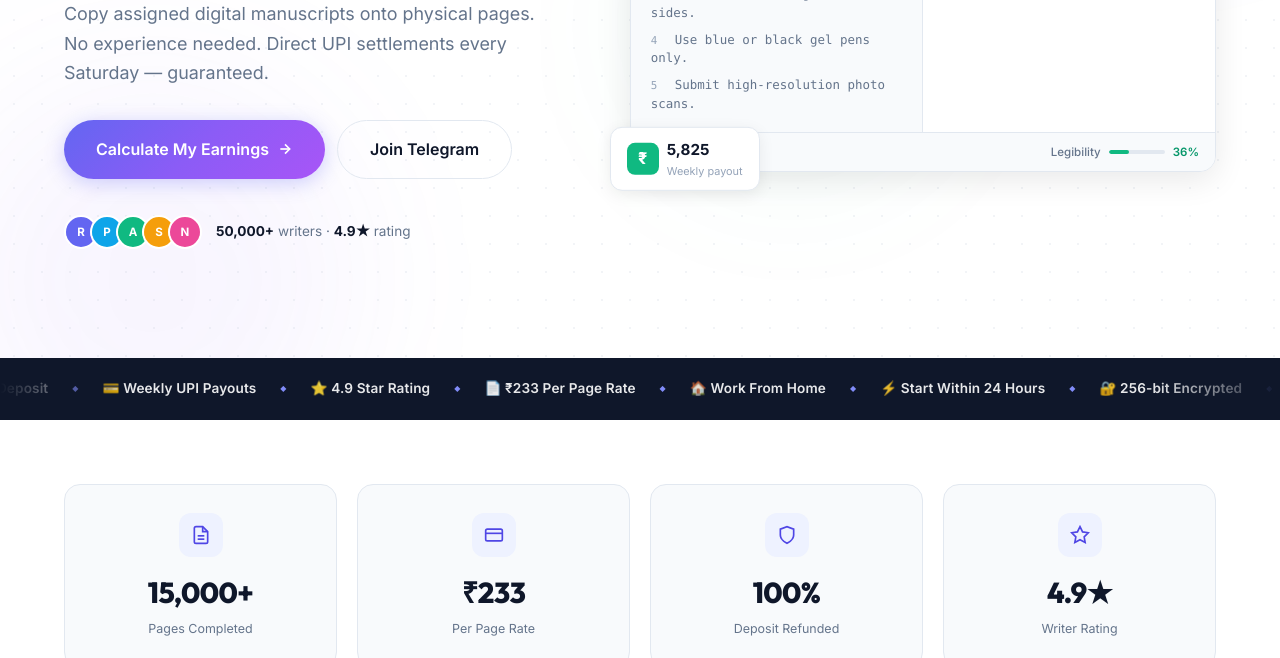
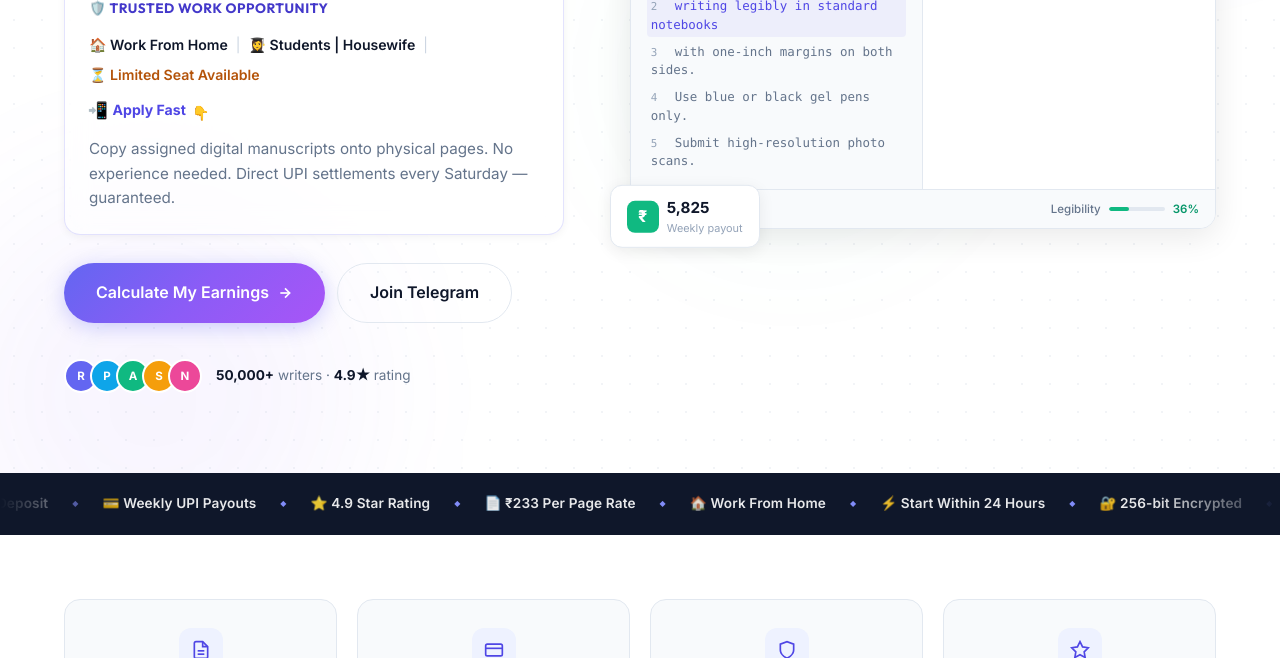
Before and after one commit to Aryxion/global-writing-work, a plain HTML site: page index.html in a window 1280 px wide. Shown: the part 442-1100 px from the top of the page. Drawn offline with Linux system fonts and the light colour scheme.

Commit message:
style: add structured opportunity card to hero section

```diff
--- a/index.html
+++ b/index.html
@@ -71,7 +71,22 @@
                         Earn <span class="gradient-text">₹15K–₹35K</span><br>
                         monthly by writing<br>from home.
                     </h1>
-                    <p class="hero-p">Copy assigned digital manuscripts onto physical pages. No experience needed. Direct UPI settlements every Saturday — guaranteed.</p>
+                    <div class="opportunity-card">
+                        <div class="opp-header">
+                            <span class="opp-badge">🛡️ Trusted Work Opportunity</span>
+                        </div>
+                        <div class="opp-features">
+                            <div class="opp-feature">🏠 Work From Home</div>
+                            <div class="opp-feature-sep">|</div>
+                            <div class="opp-feature">👩‍🎓 Students | Housewife</div>
+                            <div class="opp-feature-sep">|</div>
+                            <div class="opp-feature opp-urgent">⏳ Limited Seat Available</div>
+                        </div>
+                        <div class="opp-apply-bar">
+                            <span class="pulse-icon">📲</span> Apply Fast <span class="down-arrow">👇</span>
+                        </div>
+                        <p class="hero-p">Copy assigned digital manuscripts onto physical pages. No experience needed. Direct UPI settlements every Saturday — guaranteed.</p>
+                    </div>
                     <div class="hero-actions">
                         <a href="#workspace" class="btn-primary btn-lg">
                             <span>Calculate My Earnings</span>
--- a/styles.css
+++ b/styles.css
@@ -491,6 +491,123 @@ input[type="range"] { -webkit-appearance: none; appearance: none; }
     max-width: 480px;
     margin-bottom: 32px;
 }
+
+/* --- OPPORTUNITY CARD (Hero Info Box) --- */
+.opportunity-card {
+    background: rgba(255, 255, 255, 0.55);
+    backdrop-filter: blur(12px);
+    -webkit-backdrop-filter: blur(12px);
+    border: 1px solid rgba(99, 102, 241, 0.18);
+    border-radius: var(--radius-lg);
+    padding: 24px;
+    margin-bottom: 28px;
+    max-width: 500px;
+    text-align: left;
+    box-shadow: var(--shadow-sm);
+}
+
+.opp-badge {
+    display: inline-flex;
+    align-items: center;
+    gap: 6px;
+    font-family: var(--font-display);
+    font-weight: 700;
+    font-size: 0.85rem;
+    color: var(--brand-700);
+    text-transform: uppercase;
+    letter-spacing: 0.04em;
+    margin-bottom: 14px;
+}
+
+.opp-features {
+    display: flex;
+    flex-wrap: wrap;
+    align-items: center;
+    gap: 8px;
+    margin-bottom: 12px;
+    font-size: 0.88rem;
+    font-weight: 600;
+    color: var(--text-primary);
+}
+
+.opp-feature-sep {
+    color: var(--n-300);
+    font-weight: 400;
+}
+
+.opp-feature {
+    display: inline-flex;
+    align-items: center;
+    gap: 4px;
+    white-space: nowrap;
+}
+
+.opp-urgent {
+    color: #b45309;
+}
+
+.opp-apply-bar {
+    display: flex;
+    align-items: center;
+    gap: 6px;
+    font-size: 0.88rem;
+    font-weight: 700;
+    color: var(--brand-600);
+    margin-bottom: 16px;
+}
+
+.pulse-icon {
+    display: inline-block;
+    animation: emojiPulse 1.5s infinite;
+}
+
+.down-arrow {
+    display: inline-block;
+    animation: arrowBounce 1s infinite alternate;
+}
+
+.opportunity-card .hero-p {
+    margin-bottom: 0;
+    font-size: 0.95rem;
+    color: var(--text-secondary);
+    line-height: 1.6;
+}
+
+@keyframes emojiPulse {
+    0%, 100% { transform: scale(1); }
+    50% { transform: scale(1.18); }
+}
+
+@keyframes arrowBounce {
+    0% { transform: translateY(0); }
+    100% { transform: translateY(3px); }
+}
+
+@media (max-width: 960px) {
+    .opportunity-card {
+        margin-left: auto;
+        margin-right: auto;
+    }
+}
+
+@media (max-width: 640px) {
+    .opportunity-card {
+        padding: 16px;
+    }
+    .opp-features {
+        gap: 6px;
+        font-size: 0.8rem;
+    }
+    .opp-feature-sep {
+        display: none;
+    }
+    .opp-feature {
+        background: var(--n-100);
+        padding: 4px 8px;
+        border-radius: var(--radius-sm);
+    }
+}
+
 
 .hero-actions { display: flex; gap: 12px; flex-wrap: wrap; margin-bottom: 36px; }
 
```
